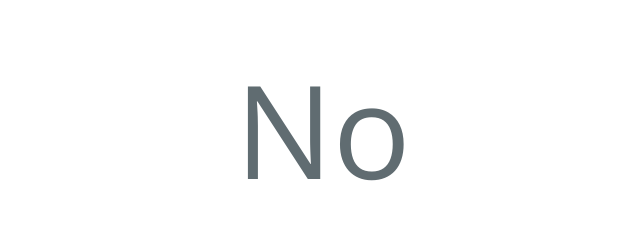
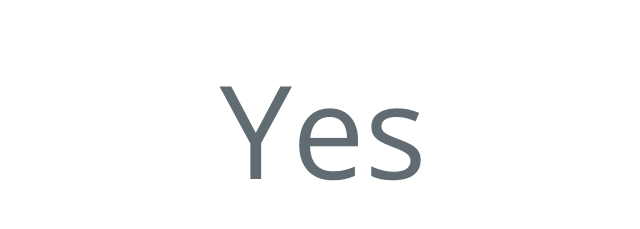
Before and after one commit to kiproping/isuhuruinkenya.co.ke, a plain HTML site: page index.html in a window 1280 px wide. Shown: the whole page, without its empty margins (317-957 px from the left). Drawn offline with nearby package versions, Linux system fonts and the light colour scheme.

Commit message:
Update index.html

```diff
--- a/index.html
+++ b/index.html
@@ -24,7 +24,7 @@
     <!--<section class="page-header">-->
     <!--</section>-->
     <section class="main-content">
-      <p>No</p>
+      <p>Yes</p>
     </section>
     <section class="site-footer-owner">
       <script async src="//pagead2.googlesyndication.com/pagead/js/adsbygoogle.js"></script>
```
